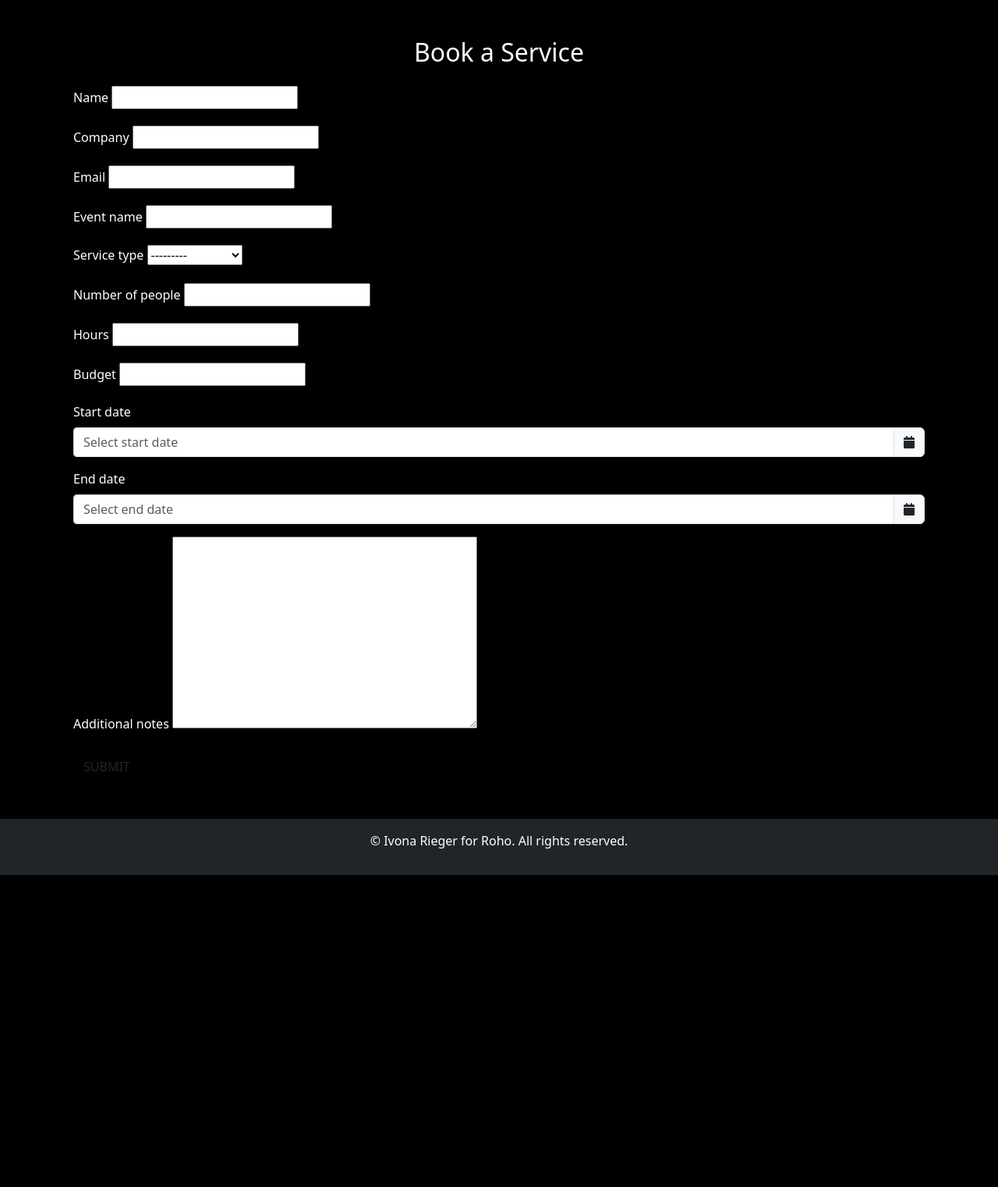
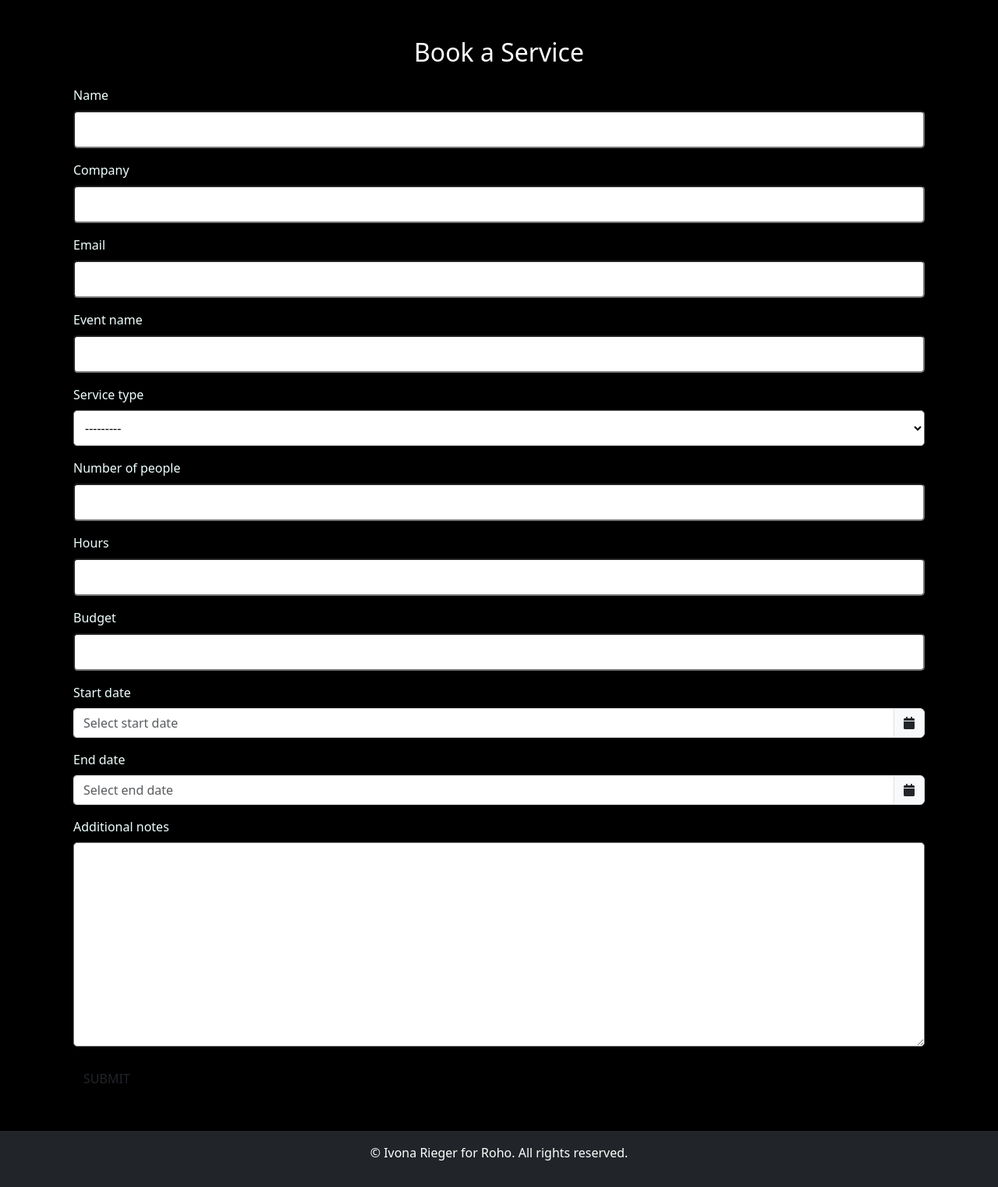
Before and after one commit to Ivrigy/roho_app, a Django app: page /book/ in a window 1280 px wide. Shown: the part 76-1598 px from the top of the page at 78% size. Before the commit the page ends 1198 px from the top, so only its background shows below. Run offline with Django 5.2, Linux system fonts and the light colour scheme; the visitor is signed in with stand-in values (Sample User, id 1).

Commit message:
add form style

```diff
--- a/static/css/style.css
+++ b/static/css/style.css
@@ -29,3 +29,19 @@
     background-color: #AE9CFF;
     color: black;
 }
+
+input,
+select,
+textarea {
+    background-color: white;
+    color: #000000;
+    border-radius: 5px;
+    padding: 10px;
+    width: 100%;
+    box-sizing: border-box;
+}
+
+label {
+    color: azure;
+    font-weight: 500;
+}
```
